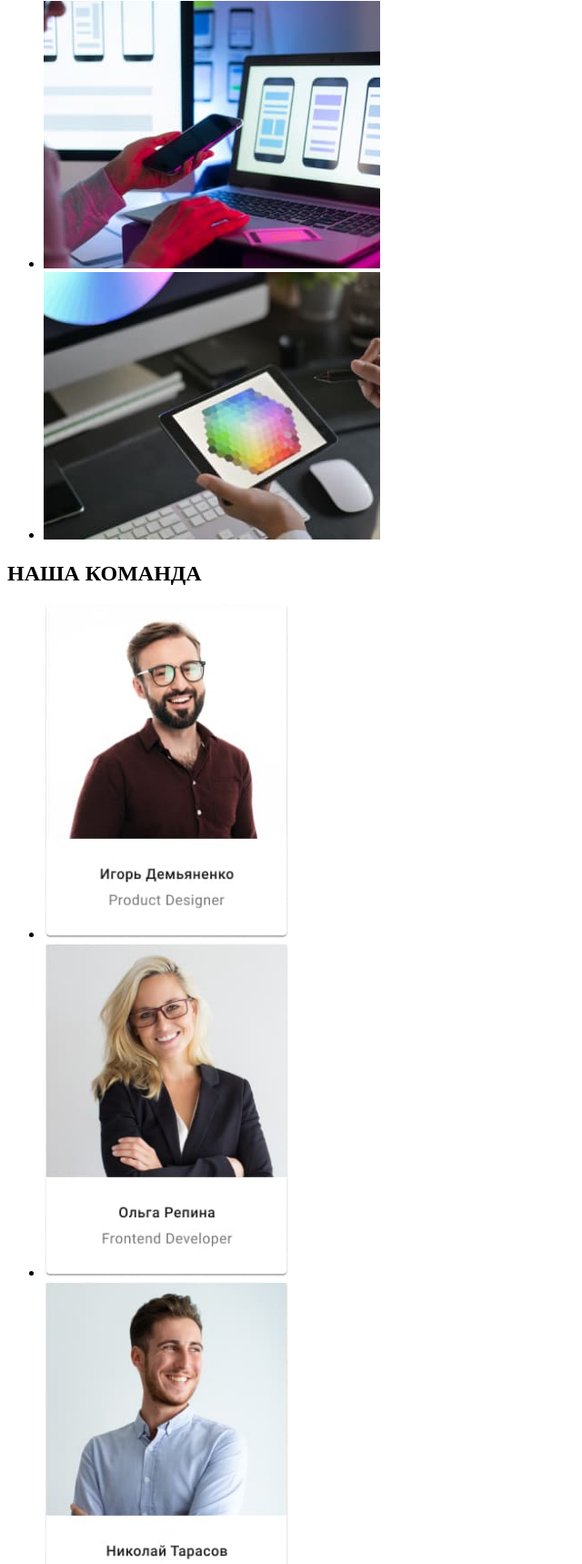
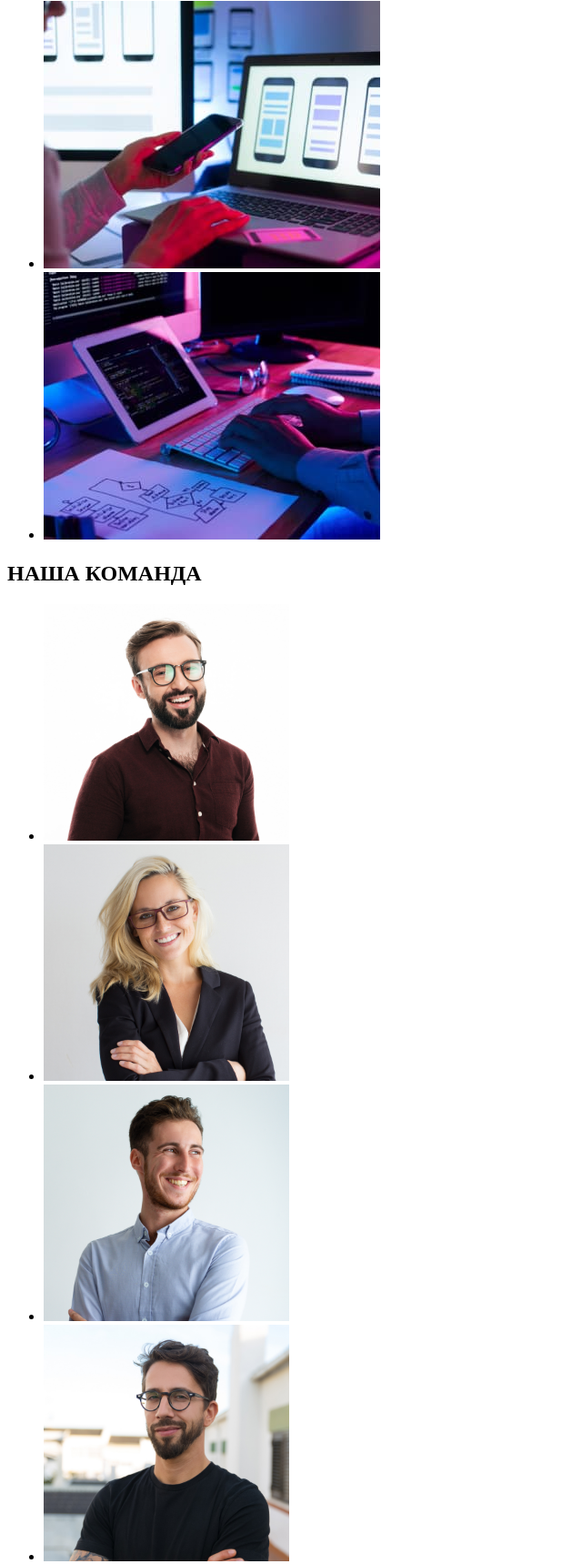
Before and after one commit to Igorka1979/Home-W-1, a plain HTML site: page index.html in a window 1280 px wide. Shown: the part 913-2632 px from the top of the page at 91% size, without its empty margins (0-640 px from the left). Drawn offline with Linux system fonts and the light colour scheme.

Commit message:
change-foto

```diff
--- a/index.html
+++ b/index.html
@@ -44,18 +44,18 @@
       <section>
             <h2>ЧИМ МИ ЗАЙМАЄМОСЬ</h2>
         <ul>
-            <li><img src="./images/box1.jpg" alt="ЛЕПТОП" width="370" height="294"></li>
-            <li><img src="./images/box2.jpg" alt="СМАРТФОН" width="370" height="294"></li>
-            <li><img src="./images/box3.jpg" alt="ПЛАНШЕТ" width="370" height="294"></li>
+            <li><img src="./images01/box1.jpg" alt="ЛЕПТОП" width="370" ></li>
+            <li><img src="./images01/box2.jpg" alt="СМАРТФОН" width="370" ></li>
+            <li><img src="./images01/box1.jpg" alt="ПЛАНШЕТ" width="370" ></li>
         </ul>
       </section>
       <section>
         <h2>НАША КОМАНДА</h2>
         <ul>
-            <li><img src="./images/teamcard1.jpg" alt="Дизайнер продукту" width="270" height="368"></li>
-            <li><img src="./images/teamcard2.jpg" alt="Розробник інтерфейсу" width="270" height="368"></li>
-            <li><img src="./images/teamcard3.jpg" alt="Маркетолог" width="270" height="368"></li>
-            <li><img src="./images/teamcard4.jpg" alt="Дизайнер інтерфейсу користувача" width="270" height="368"></li>
+            <li><img src="./images01/img1.jpg" alt="Дизайнер продукту" width="270"></li>
+            <li><img src="./images01/img2.jpg" alt="Розробник інтерфейсу" width="270"></li>
+            <li><img src="./images01/img3.jpg" alt="Маркетолог" width="270"></li>
+            <li><img src="./images01/img4.jpg" alt="Дизайнер інтерфейсу користувача" width="270"></li>
         </ul>
       </section>
     </main>
```
Also changed, not shown: images/teamcard1.jpg (deleted), images/teamcard2.jpg (deleted), images/teamcard3.jpg (deleted), images/teamcard4.jpg (deleted), images01/box1.jpg (renamed from images/box1.jpg), images01/box2.jpg (renamed from images/box2.jpg), images01/box3.jpg (renamed from images/box3.jpg), images01/img1.jpg (added), images01/img2.jpg (added), images01/img3.jpg (added), images01/img4.jpg (added).
